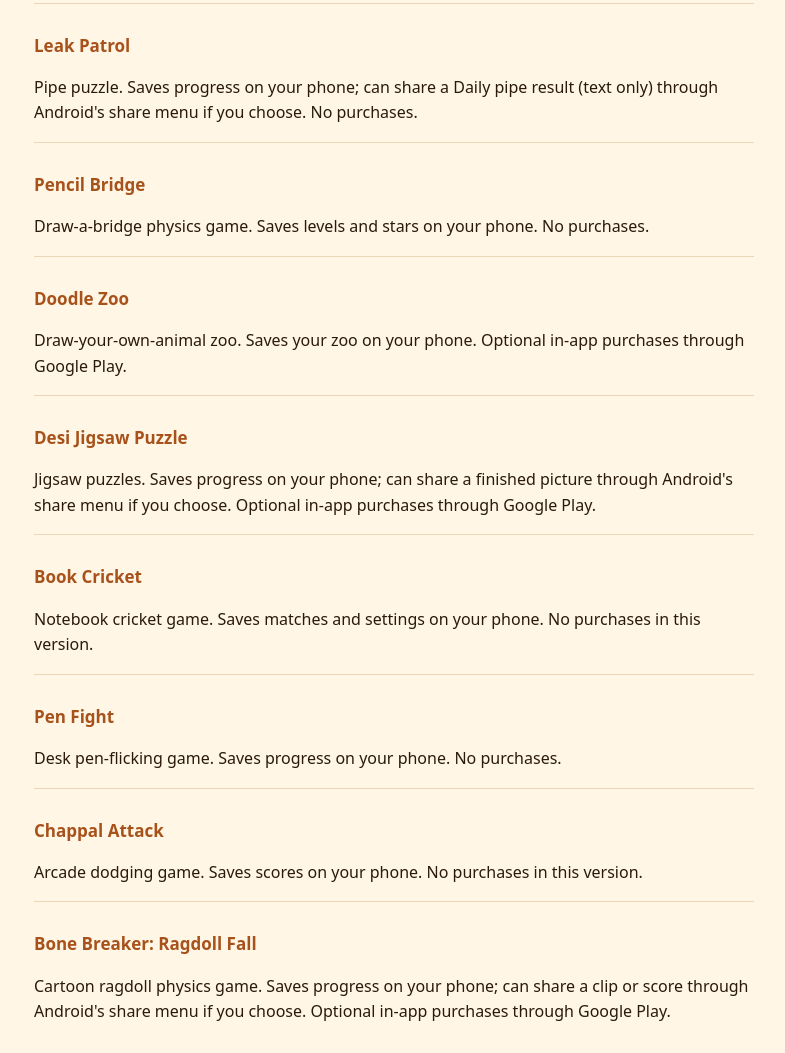
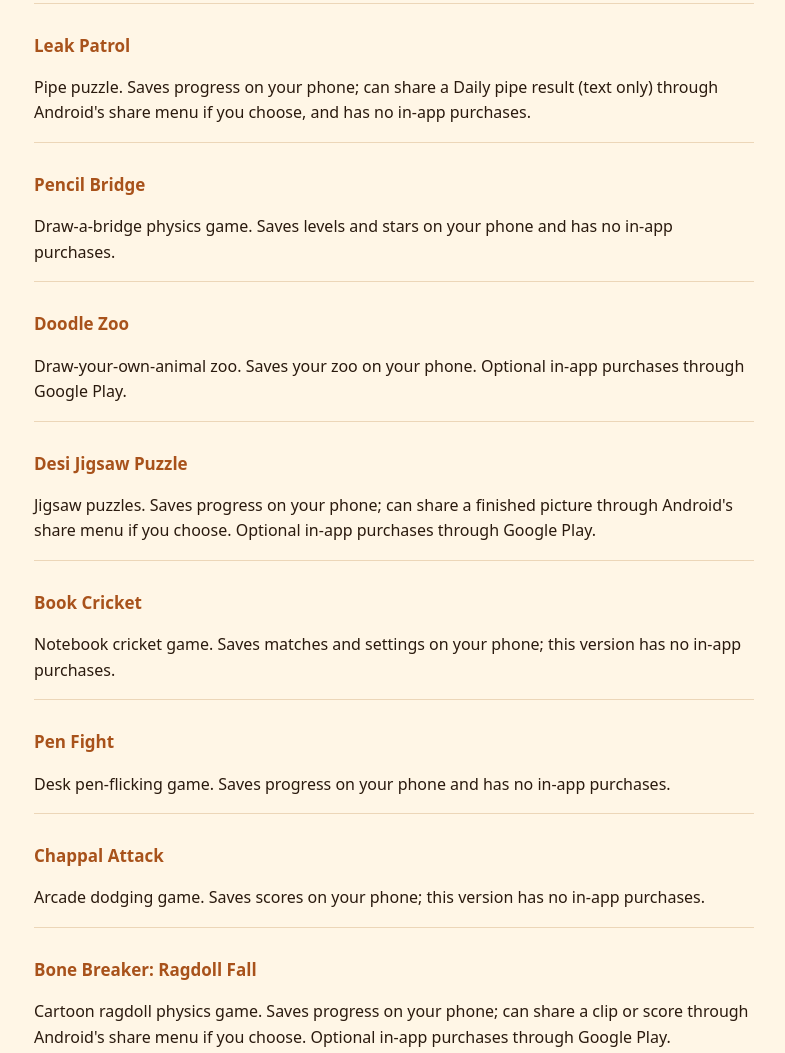
Before and after one commit to kshetty851-bit/chai-break-privacy, a plain HTML site: page index.html in a window 1280 px wide. Shown: the part 1246-2299 px from the top of the page, without its empty margins (246-1031 px from the left). Drawn offline with Linux system fonts and the light colour scheme.

Commit message:
Smoother per-game wording
Co-Authored-By: Claude Opus 5.5 <noreply@anthropic.com>

```diff
--- a/index.html
+++ b/index.html
@@ -35,13 +35,13 @@ a { color: #a8521b; }
 <p>The games do not collect personal information from anyone, including children.</p>
 
 <h2>Games covered</h2>
-<div class="game" id="leak-patrol"><h3>Leak Patrol</h3><p>Pipe puzzle. Saves progress on your phone; can share a Daily pipe result (text only) through Android's share menu if you choose. No purchases.</p></div>
-<div class="game" id="pencil-bridge"><h3>Pencil Bridge</h3><p>Draw-a-bridge physics game. Saves levels and stars on your phone. No purchases.</p></div>
+<div class="game" id="leak-patrol"><h3>Leak Patrol</h3><p>Pipe puzzle. Saves progress on your phone; can share a Daily pipe result (text only) through Android's share menu if you choose, and has no in-app purchases.</p></div>
+<div class="game" id="pencil-bridge"><h3>Pencil Bridge</h3><p>Draw-a-bridge physics game. Saves levels and stars on your phone and has no in-app purchases.</p></div>
 <div class="game" id="doodle-zoo"><h3>Doodle Zoo</h3><p>Draw-your-own-animal zoo. Saves your zoo on your phone. Optional in-app purchases through Google Play.</p></div>
 <div class="game" id="desi-jigsaw-puzzle"><h3>Desi Jigsaw Puzzle</h3><p>Jigsaw puzzles. Saves progress on your phone; can share a finished picture through Android's share menu if you choose. Optional in-app purchases through Google Play.</p></div>
-<div class="game" id="book-cricket"><h3>Book Cricket</h3><p>Notebook cricket game. Saves matches and settings on your phone. No purchases in this version.</p></div>
-<div class="game" id="pen-fight"><h3>Pen Fight</h3><p>Desk pen-flicking game. Saves progress on your phone. No purchases.</p></div>
-<div class="game" id="chappal-attack"><h3>Chappal Attack</h3><p>Arcade dodging game. Saves scores on your phone. No purchases in this version.</p></div>
+<div class="game" id="book-cricket"><h3>Book Cricket</h3><p>Notebook cricket game. Saves matches and settings on your phone; this version has no in-app purchases.</p></div>
+<div class="game" id="pen-fight"><h3>Pen Fight</h3><p>Desk pen-flicking game. Saves progress on your phone and has no in-app purchases.</p></div>
+<div class="game" id="chappal-attack"><h3>Chappal Attack</h3><p>Arcade dodging game. Saves scores on your phone; this version has no in-app purchases.</p></div>
 <div class="game" id="bone-breaker"><h3>Bone Breaker: Ragdoll Fall</h3><p>Cartoon ragdoll physics game. Saves progress on your phone; can share a clip or score through Android's share menu if you choose. Optional in-app purchases through Google Play.</p></div>
 
 <h2>Changes</h2>
```
